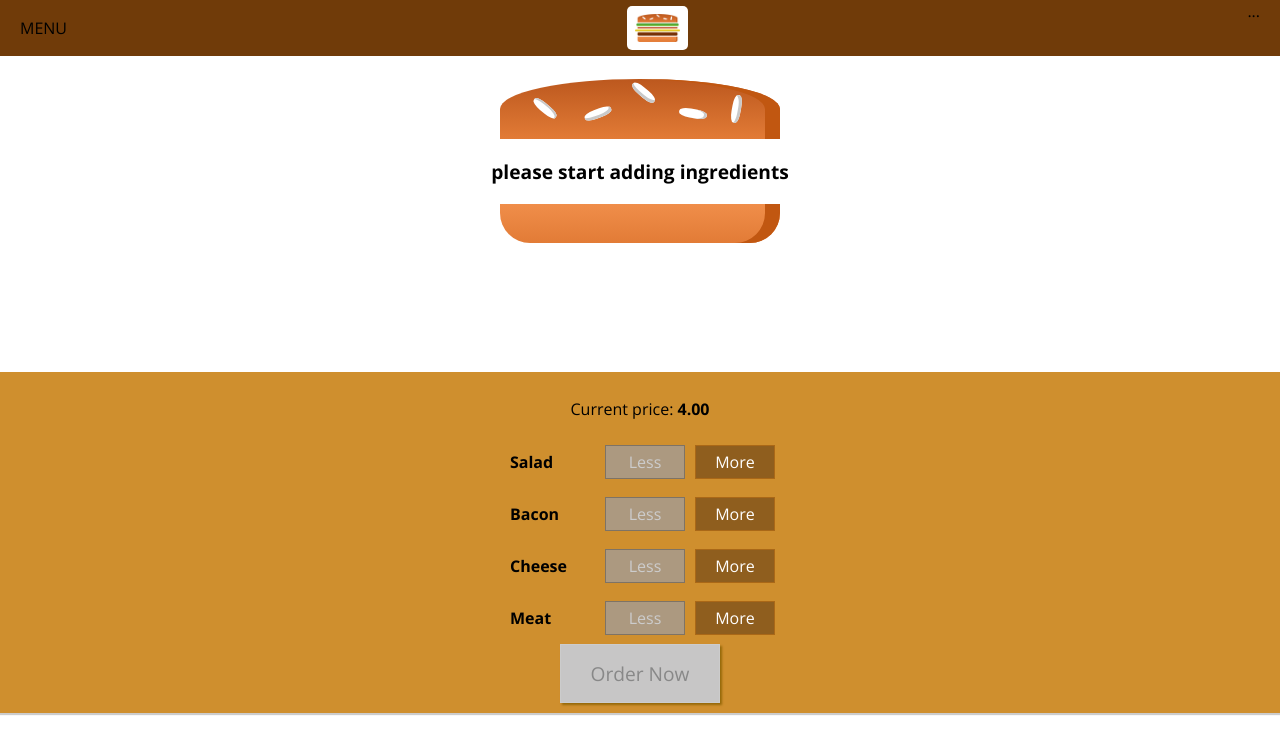
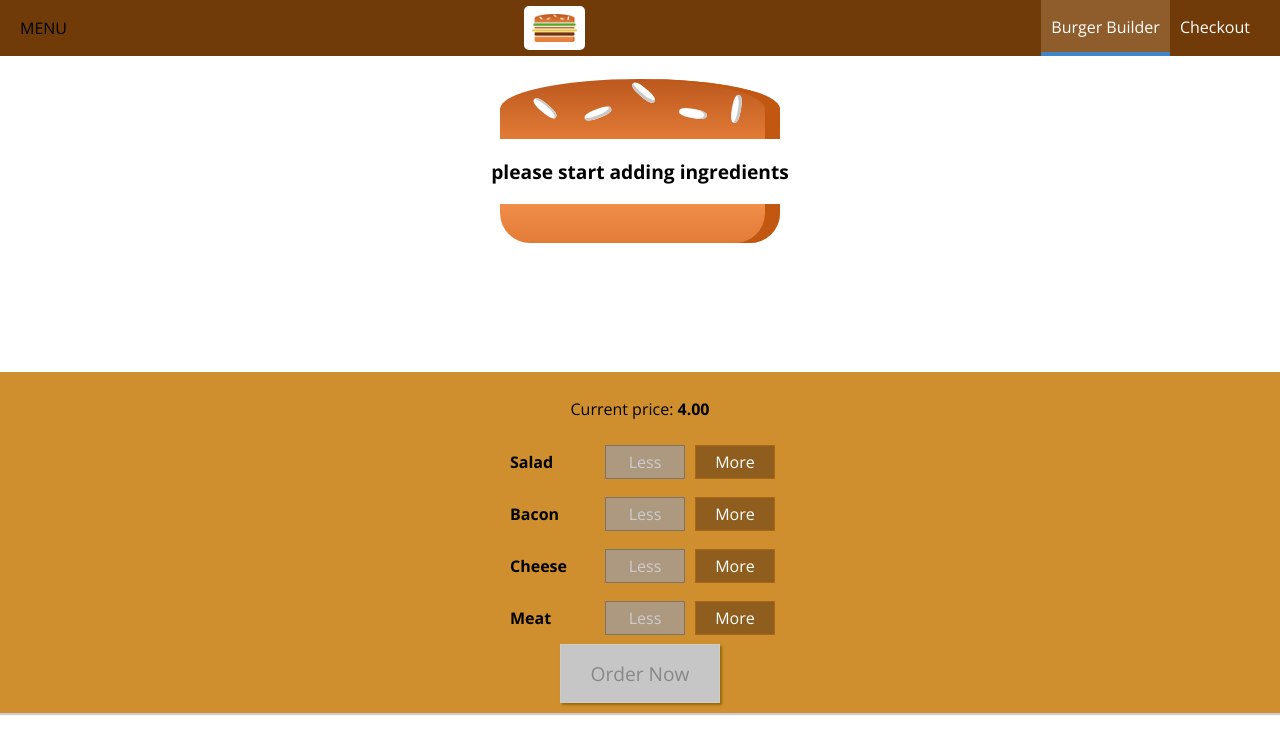
Before and after one commit to mohankumarkandavel/burger-builder, a React app: page / in a window 1280 px wide. Shown: the top 754 px of the page. Built offline with nearby package versions, Linux system fonts and the light colour scheme.

Commit message:
add navigation

```diff
--- /dev/null
+++ b/src/components/Navigation/NavigationItems/NavigationItem/NavigationItem.js
@@ -0,0 +1,11 @@
+import React from 'react';
+import classes from './NavigationItem.module.css';
+const navigationItem = (props) => (
+    <li className={classes.NavigationItem}>
+        <a
+            href={props.link}
+            className={props.active ? classes.active : null }>{props.children}</a>
+    </li>
+);
+
+export default navigationItem;
--- /dev/null
+++ b/src/components/Navigation/NavigationItems/NavigationItem/NavigationItem.module.css
@@ -0,0 +1,25 @@
+.NavigationItem {
+    margin: 0;
+    box-sizing: border-box;
+    display: flex;
+    height:100%;
+    align-items: center;
+}
+
+.NavigationItem a {
+    color:white;
+    text-decoration: none;
+    height: 100%;
+    padding:16px 10px;
+    border-bottom: 4px solid transparent;
+    box-sizing: border-box;
+    display: block;
+}
+
+.NavigationItem a:hover,
+.NavigationItem a:active,
+.NavigationItem a.active {
+    background-color: #8f5c2c;
+    border-bottom: 4px solid #4084c8;
+    color:white;
+}
--- /dev/null
+++ b/src/components/Navigation/NavigationItems/NavigationItems.js
@@ -0,0 +1,11 @@
+import React from 'react';
+import classes from './NavigationItems.module.css';
+import NavigationItem from './NavigationItem/NavigationItem';
+const navigationItems = (props) => (
+    <ul className={classes.NavigationItems}>
+        <NavigationItem link="/" active>Burger Builder</NavigationItem>
+        <NavigationItem link="/">Checkout</NavigationItem>
+    </ul>
+);
+
+export default navigationItems;
--- /dev/null
+++ b/src/components/Navigation/NavigationItems/NavigationItems.module.css
@@ -0,0 +1,8 @@
+.NavigationItems {
+    margin: 0;
+    padding: 0;
+    list-style: none;
+    display:flex;
+    align-items: center;
+    height: 100%;
+}
--- a/src/components/Navigation/Toolbar/Toolbar.js
+++ b/src/components/Navigation/Toolbar/Toolbar.js
@@ -1,15 +1,12 @@
 import React from 'react';
 import classes from './Toolbar.module.css';
 import Logo  from '../../Logo/Logo';
-
+import NavigationItems from '../../Navigation/NavigationItems/NavigationItems';
 const toolbar = (props) => (
     <header className={classes.Toolbar}>
         <div>MENU</div>
         <Logo />
-        <nav>
-
-        ...
-        </nav>
+        <NavigationItems />
     </header>
 );
 
```
Also changed, not shown: 1 other file (tests, documents, lock files or other folders).
